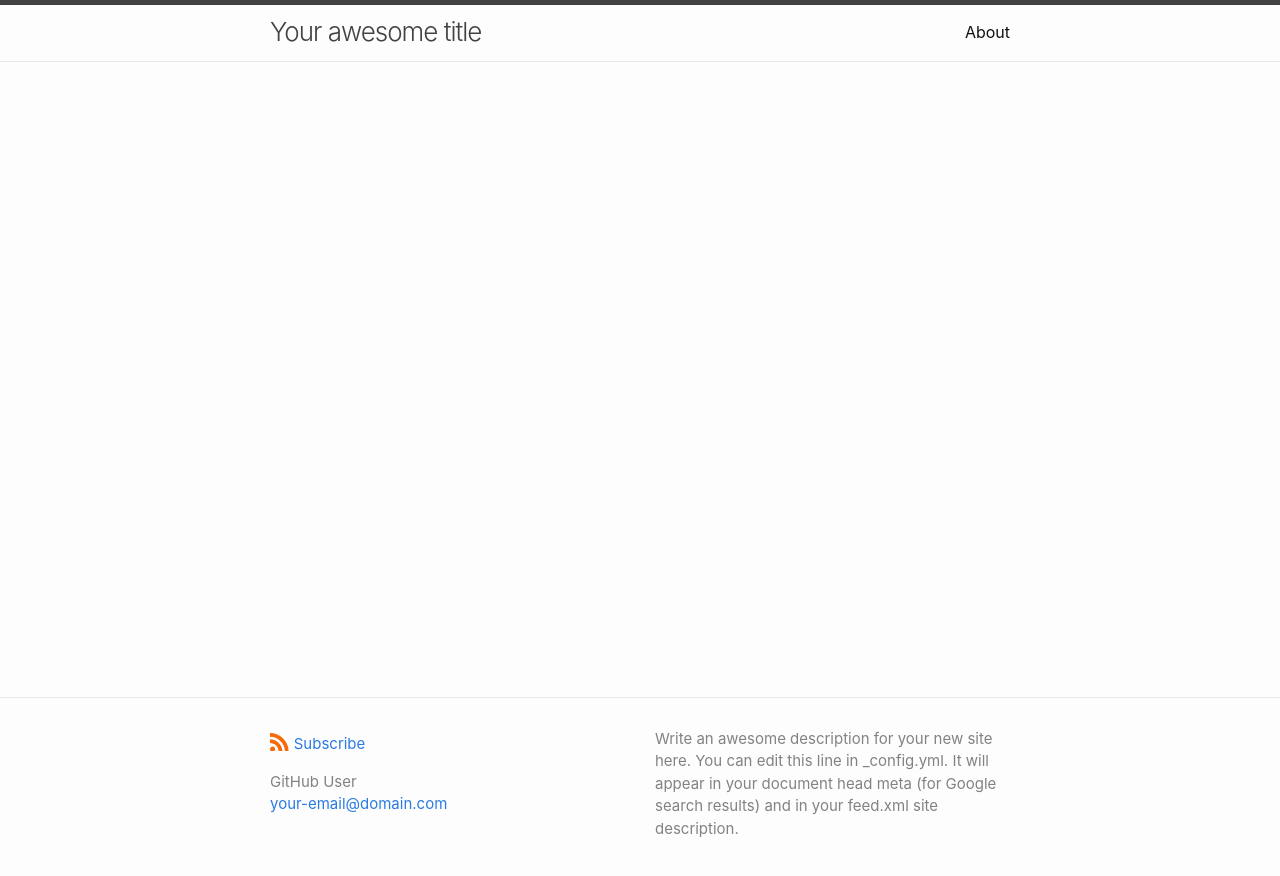
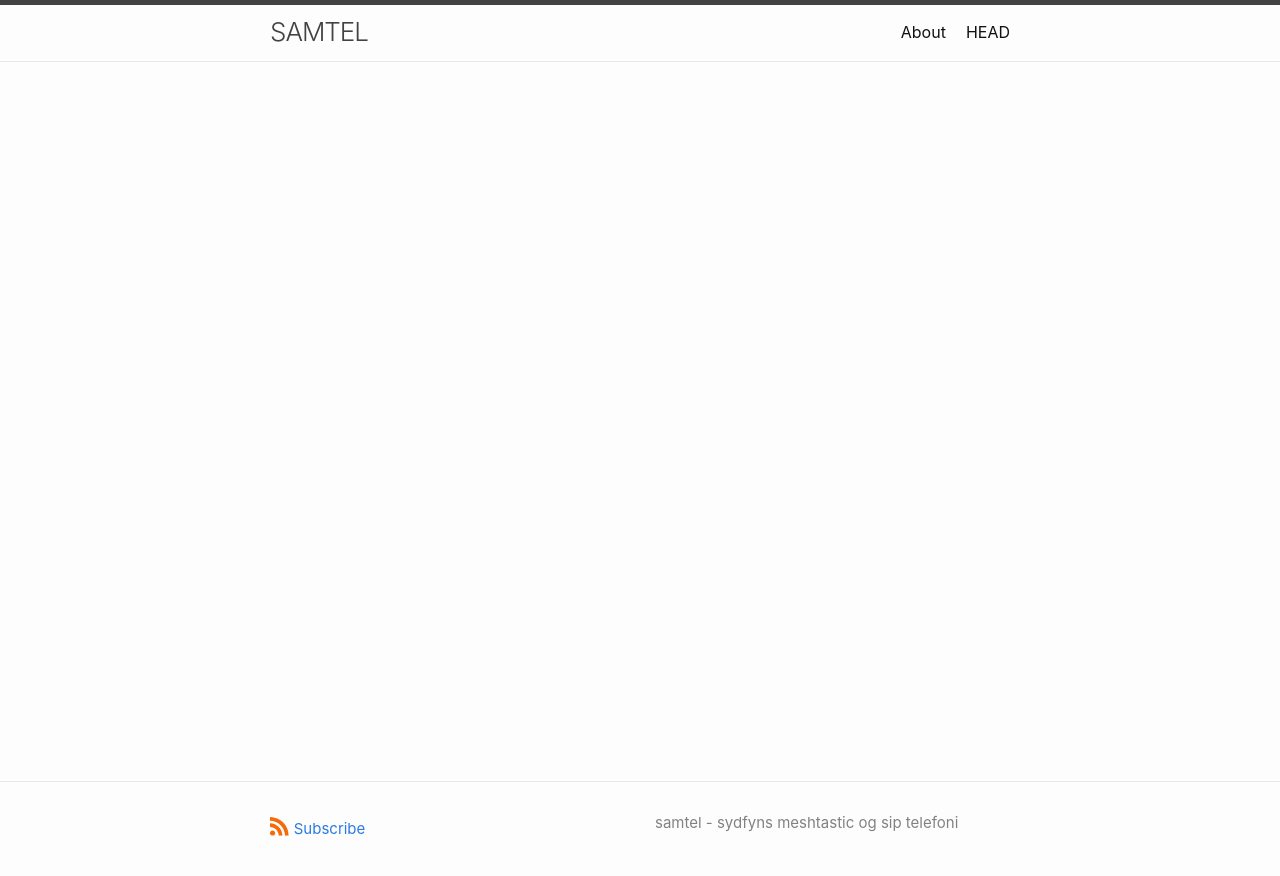
Before and after one commit to samtelco/samtel, a Jekyll site: the page built from index.md, in a window 1280 px wide. Shown: the top 876 px of the page. Built offline with Jekyll 4.4.1, drawn with Linux system fonts in a browser that asks for light colours.

Commit message:
Update _config.yml (via Pages CMS)

```diff
--- a/_config.yml
+++ b/_config.yml
@@ -1,71 +1,3 @@
-title: Your awesome title
-author:
-  name: GitHub User
-  email: your-email@domain.com
-
-# The `>` after `description:` means to ignore line-breaks until next key.
-# If you want to omit the line-break after the end of text, use `>-` instead.
-description: >
-  Write an awesome description for your new site here. You can edit this line
-  in _config.yml. It will appear in your document head meta (for Google search
-  results) and in your feed.xml site description.
-
-# Build settings
-
-# If you clone the Minima repo and build locally, use this setting.
-theme: minima
-
-# As of November 2023, GitHub Pages still uses Minima 2.5.1 (https://pages.github.com/versions/).
-# If you want to use the latest Minima version on GitHub Pages, use the following setting and
-# add a line comment on "theme: minima" above.
-#remote_theme: jekyll/minima
-
-plugins:
-  - jekyll-feed
-  - jekyll-seo-tag
-
-# Theme-specific settings
-
-# If you want to link only specific pages in your header, use this and add the path to the pages
-# in order as they should show up.
-header_pages:
-  - about.md
-
-# Set to `true` to show excerpts on the homepage.
-#show_excerpts: false
-
-# Minima specific settings, which are only available from Minima 3.0 onward.
-minima:
-  # Minima skin selection.
-  # Available skins are:
-  # classic	           Default, light color scheme.
-  # dark	             Dark variant of the classic skin.
-  # auto	             Adaptive skin based on the default classic and dark skins.
-  # solarized-light	   Light variant of solarized color scheme.
-  # solarized-dark	   Dark variant of solarized color scheme.
-  # solarized	         Adaptive skin for solarized color scheme skins.
-  skin: classic
-
-  # Minima date format.
-  # The default value is "%b %d, %Y" (e.g. Nov 14, 2023)
-  # Refer to https://shopify.github.io/liquid/filters/date/ if you want to customize this.
-  #date_format: "%b-%d-%Y"
-
-  # Generate social links in footer.
-  #social_links:
-  #  - { platform: devto,          user_url: "https://dev.to/jekyll" }
-  #  - { platform: dribbble,       user_url: "https://dribbble.com/jekyll" }
-  #  - { platform: facebook,       user_url: "https://www.facebook.com/jekyll" }
-  #  - { platform: flickr,         user_url: "https://www.flickr.com/photos/jekyll" }
-  #  - { platform: github,         user_url: "https://github.com/jekyll/minima" }
-  #  - { platform: google_scholar, user_url: "https://scholar.google.com/citations?user=qc6CJjYAAAAJ" }
-  #  - { platform: instagram,      user_url: "https://www.instagram.com/jekyll" }
-  #  - { platform: keybase,        user_url: "https://keybase.io/jekyll" }
-  #  - { platform: linkedin,       user_url: "https://www.linkedin.com/in/jekyll" }
-  #  - { platform: microdotblog,   user_url: "https://micro.blog/jekyll" }
-  #  - { platform: pinterest,      user_url: "https://www.pinterest.com/jekyll" }
-  #  - { platform: stackoverflow,  user_url: "https://stackoverflow.com/users/1234567/jekyll" }
-  #  - { platform: telegram,       user_url: "https://t.me/jekyll" }
-  #  - { platform: twitter,        user_url: "https://twitter.com/jekyllrb" }
-  #  - { platform: x,              user_url: "https://x.com/jekyllrb" }
-  #  - { platform: youtube,        user_url: "https://www.youtube.com/jekyll" }
+title: SAMTEL
+description: samtel - sydfyns meshtastic og sip telefoni
+url: https://samtel.buro.earth
```
